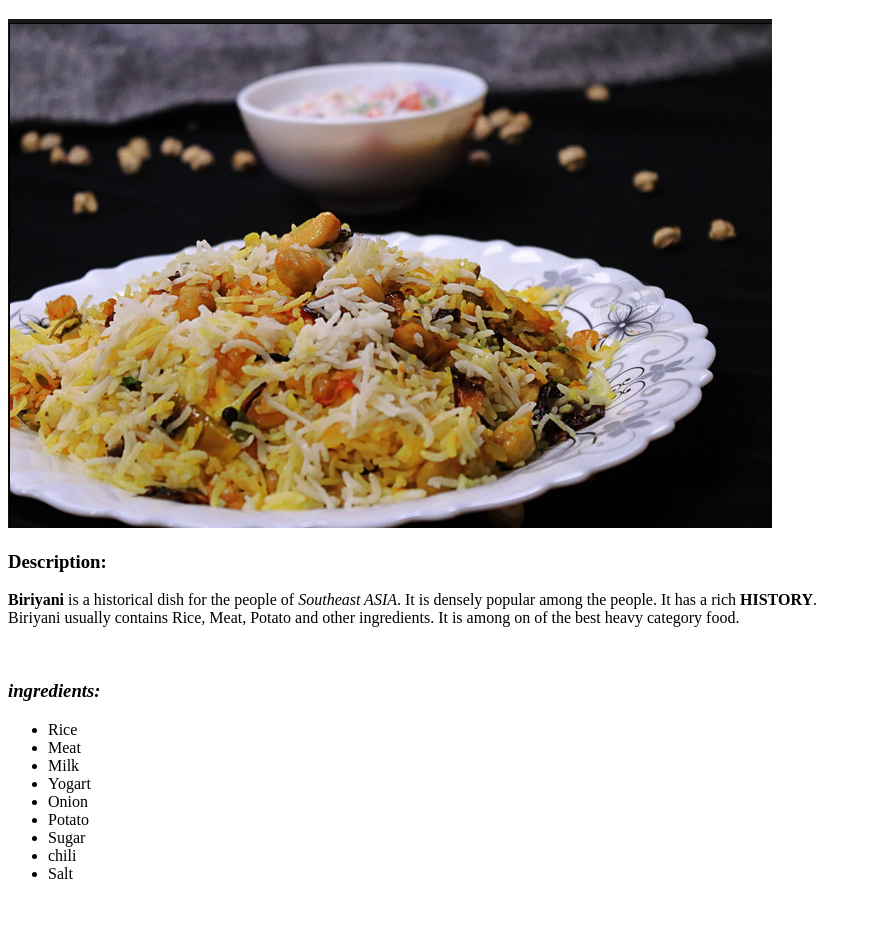
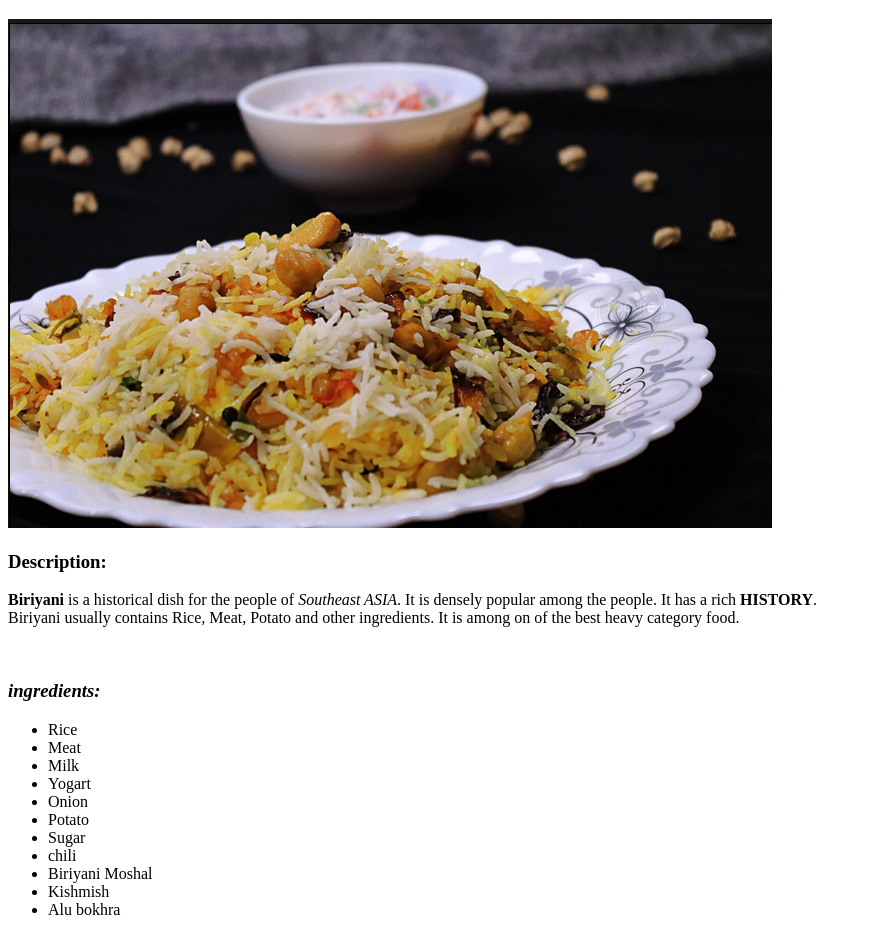
Before and after one commit to Sabuj-gif/Odin-recipe, a plain HTML site: page recipes/biriyani.html in a window 1280 px wide. Shown: the part 87-1022 px from the top of the page, without its empty margins (0-871 px from the left). Before the commit the page ends 986 px from the top, so only its background shows below. Drawn offline with Linux system fonts and the light colour scheme.

Commit message:
more ingredient

```diff
--- a/recipes/biriyani.html
+++ b/recipes/biriyani.html
@@ -25,7 +25,10 @@
                 <li>Potato</li>
                 <li>Sugar</li>
                 <li>chili</li>
-                <li>Salt</li>
+                <li>Biriyani Moshal</li>
+                <li>Kishmish</li>
+                <li>Alu bokhra</li>
+
             </ul>
         </p>
     </body>
```
